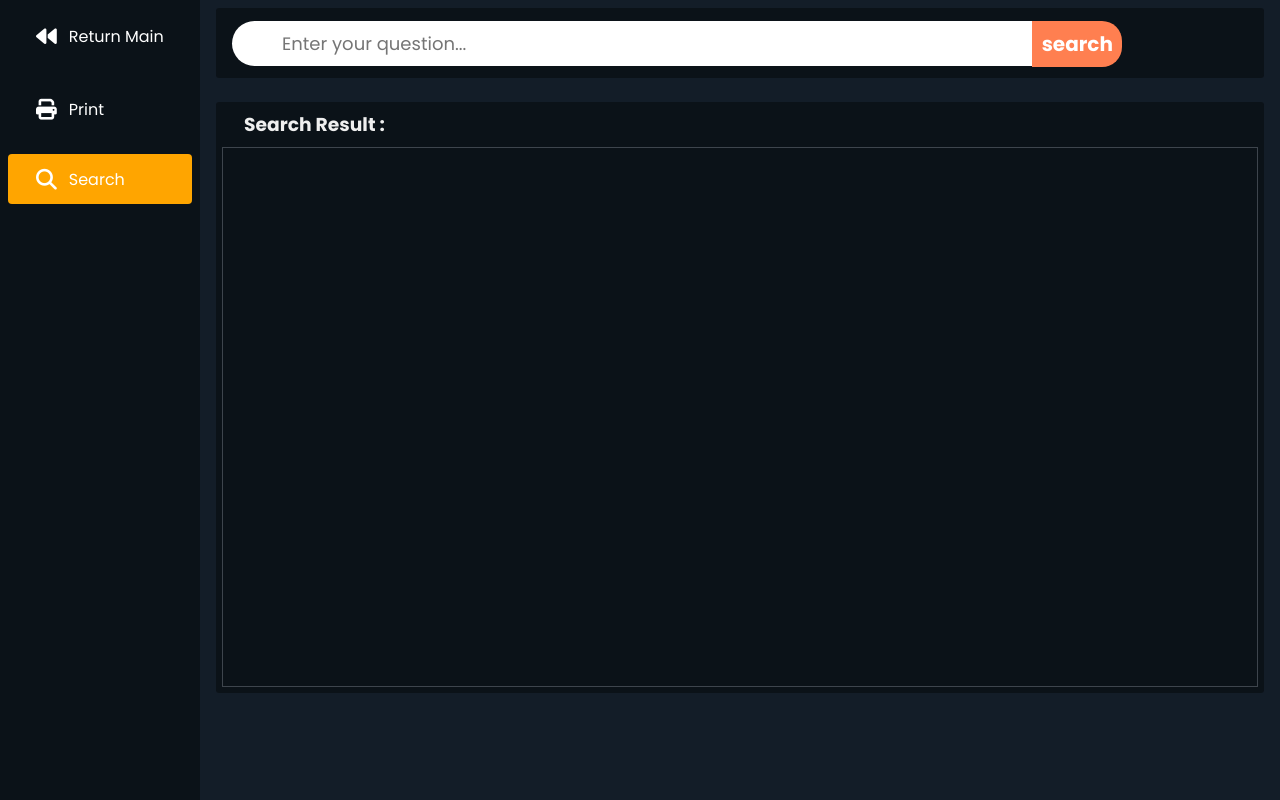
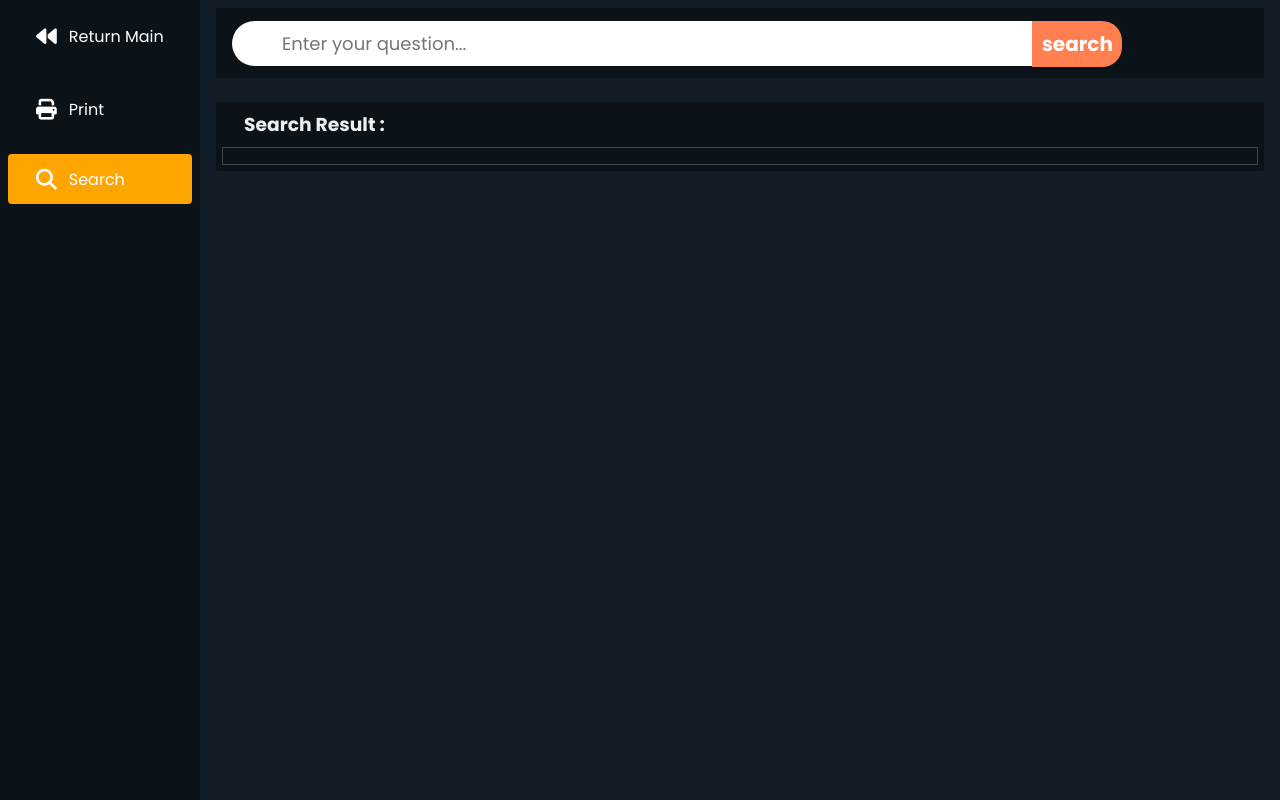
Before and after one commit to COMP5241-2324-Project/project-group10, a Flask app: page /search.html in a window 1280 px wide. Run offline with Flask 3, Linux system fonts and the light colour scheme; some libraries are stand-ins or nearby versions.

Commit message:
updata search

```diff
--- a/frontend/static/css/search.css
+++ b/frontend/static/css/search.css
@@ -189,8 +189,10 @@ main {
     border-style:solid;
     border-width:1px;
     border-color: #3e454d;
-    height: 540px;
     margin: 6px;
+    height: auto;
+    overflow-wrap: break-word;
+    word-wrap: break-word; /* 兼容性较老的浏览器 */
 }
 
 
--- a/frontend/static/jss/search.js
+++ b/frontend/static/jss/search.js
@@ -25,9 +25,9 @@ async function fetchResult(question) {
 
   var raw = JSON.stringify({
     "code": 0,
-    "message": question,
+    "message": "string",
     "data": {
-      "text": "string"
+      "text": question
     }
   });
 
@@ -46,7 +46,9 @@ async function fetchResult(question) {
     console.log(typeof(data));
     var dom = document.getElementById('content');
     //console.log(data.data.rows);
-    dom.innerHTML = data.data.rows;
+    var formattedText = data.data.rows.replace(/\n/g, "<br>");
+    dom.innerHTML = formattedText;
+
   } catch (error) {
     console.log('error', error);
     var dom = document.getElementById('content');
```
